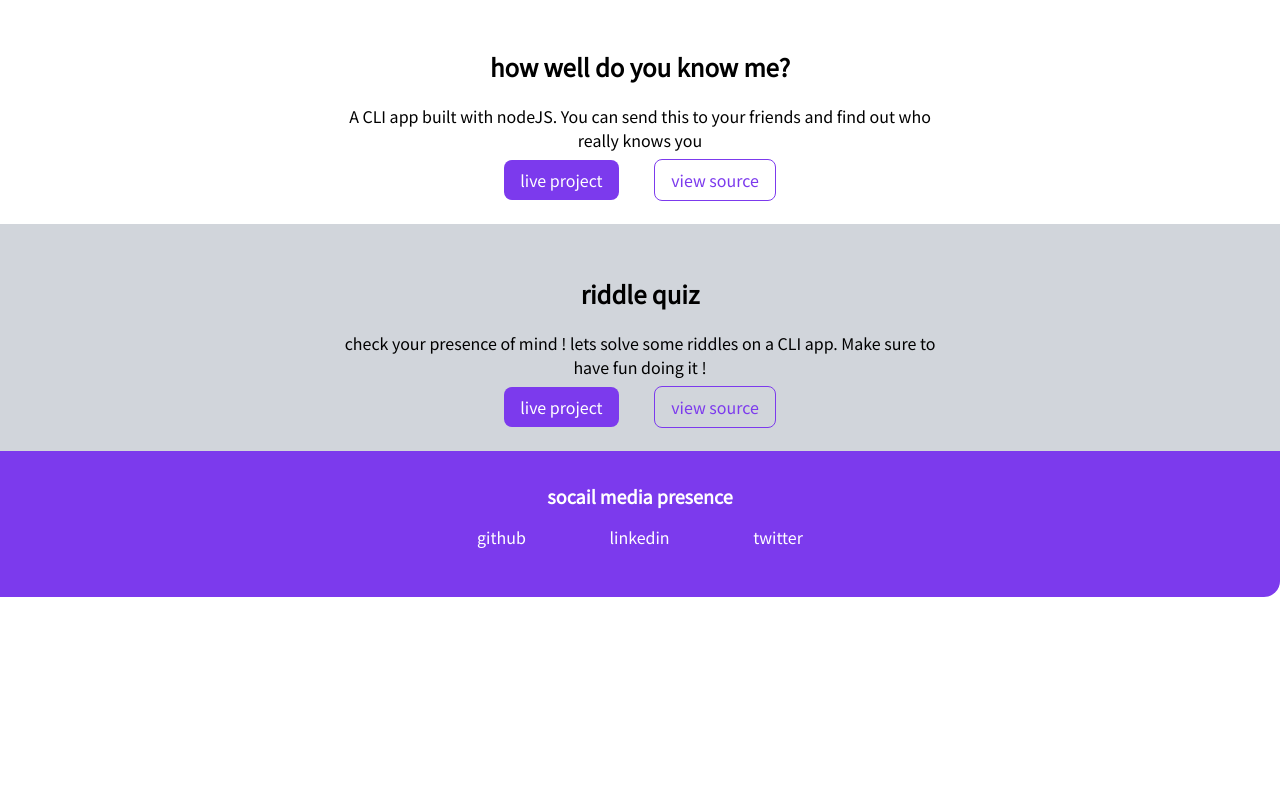
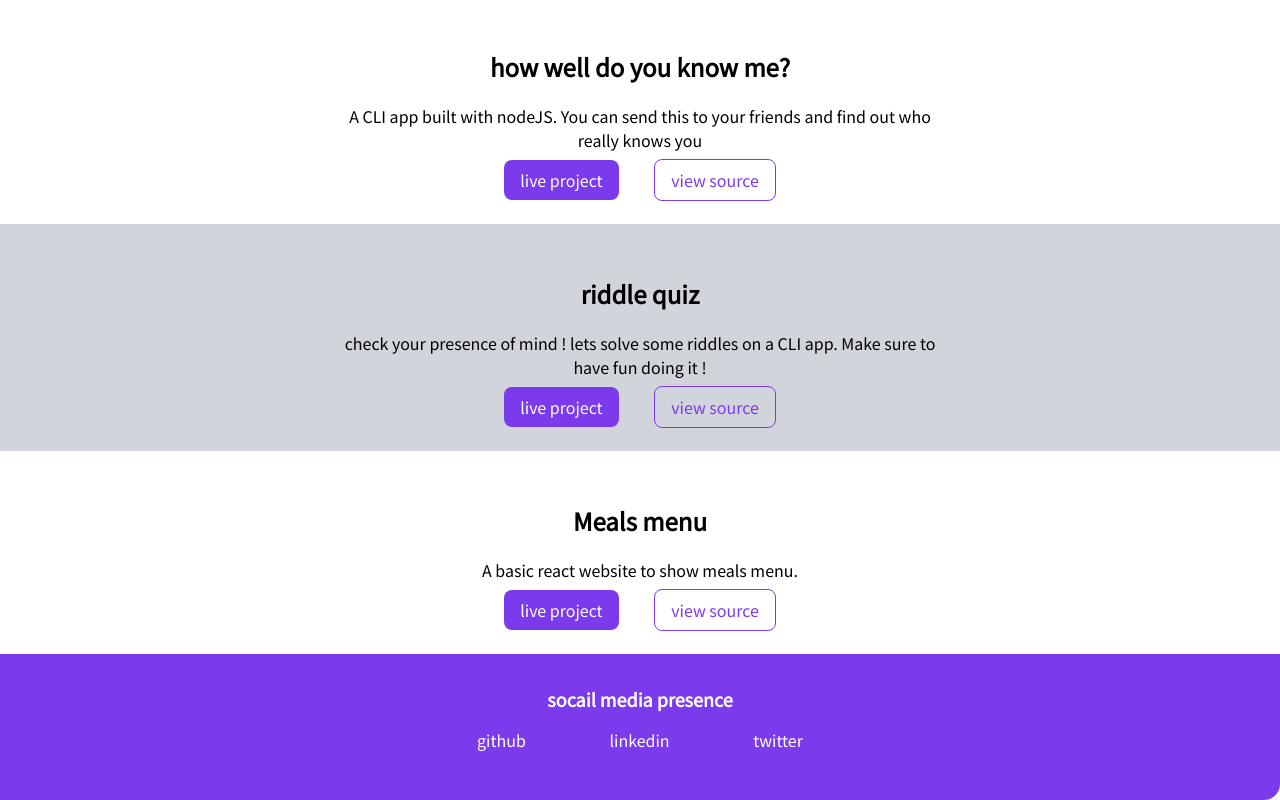
Before and after one commit to namanguptagit/naman-gupta-portfolio, a plain HTML site: page projects.html in a window 1280 px wide. Shown: the part 2305-3105 px from the top of the page. Before the commit the page ends 2902 px from the top, so only its background shows below. Drawn offline with Linux system fonts and the light colour scheme.

Commit message:
added meals menu

```diff
--- a/projects.html
+++ b/projects.html
@@ -114,6 +114,14 @@
             <a class="link secondary-link" href="https://github.com/namanguptagit/riddlequiz">view source</a>
         </div>
     </section>
+    <section class="section bt">
+        <div class="conatiner container-center">
+            <h1>Meals menu</h1>
+            <p>A basic react website to show meals menu.</p>
+            <a class="link primary-link" href="https://namanguptagit.github.io/meals-menu/">live project</a>
+            <a class="link secondary-link" href="https://github.com/namanguptagit/meals-menu">view source</a>
+        </div>
+    </section>
     <footer class="footer ">
         <div class="footer-header">
             socail media presence
```
